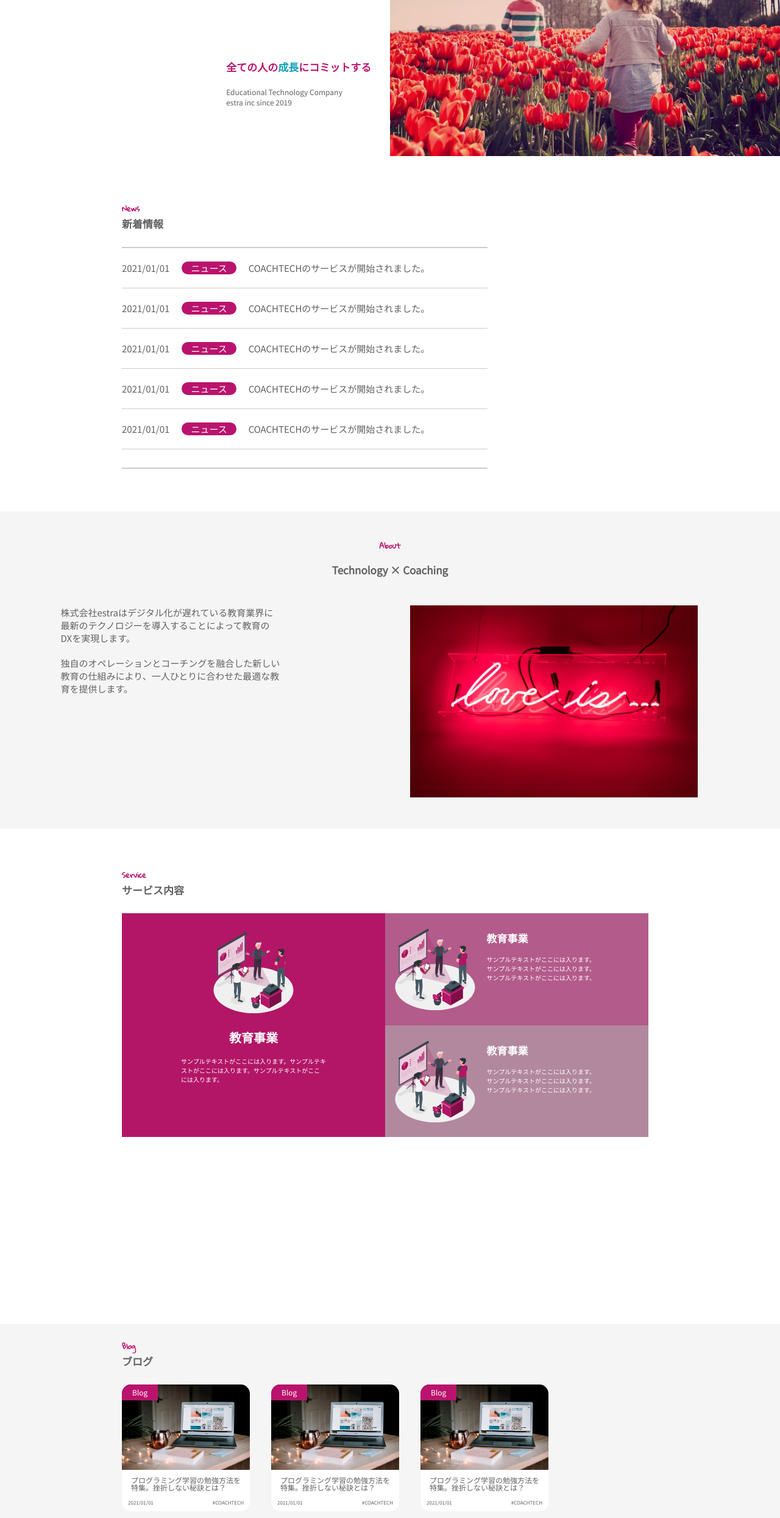
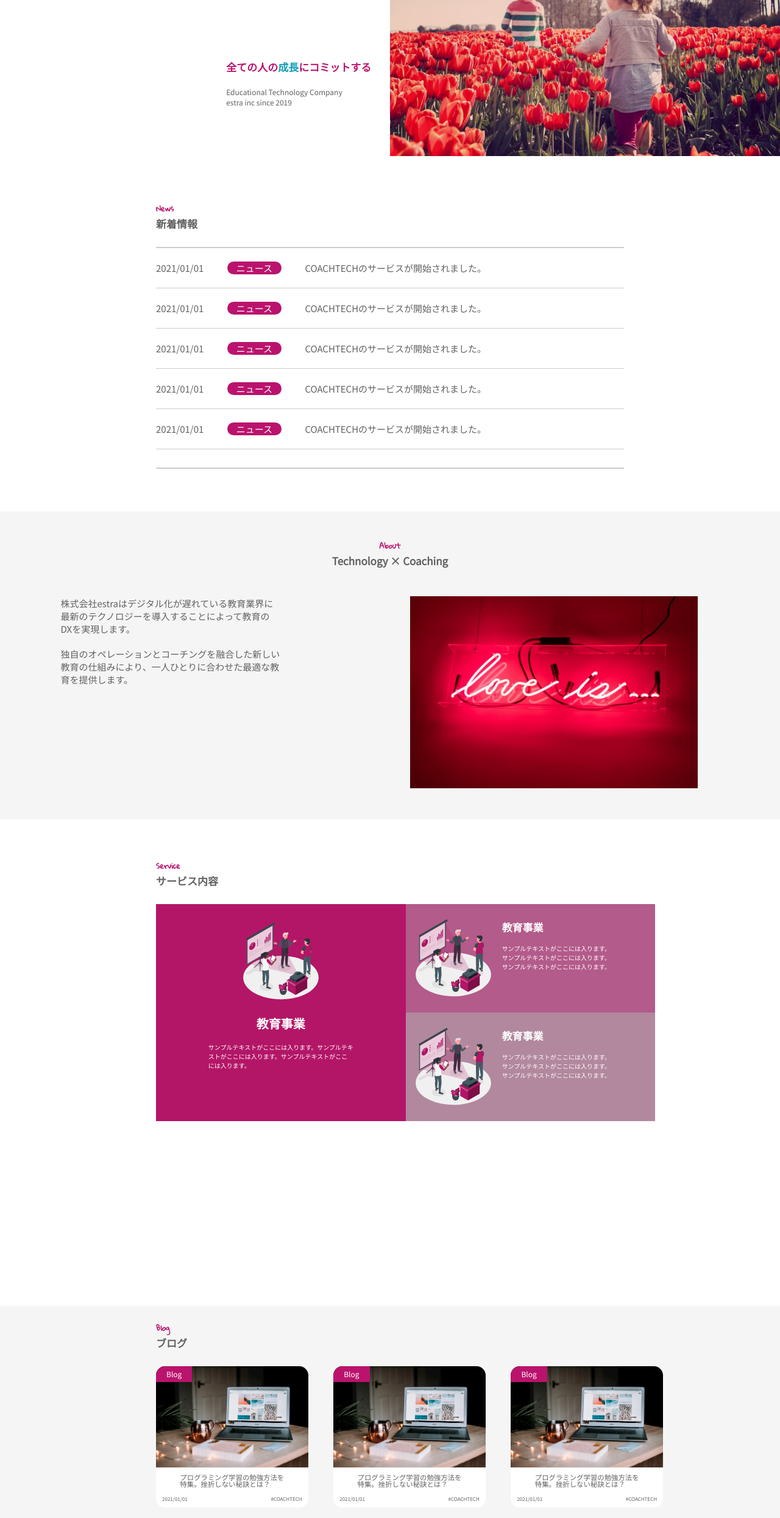
Before and after one commit to KentaIzu/LP-SITE, a plain HTML site: page index.html in a window 1280 px wide. Shown: the part 286-2776 px from the top of the page at 61% size. Drawn offline with Linux system fonts and the light colour scheme.

Commit message:
4th-commit

```diff
--- a/css/style.css
+++ b/css/style.css
@@ -86,7 +86,7 @@ span {
 
 .news-content {
   margin-top: 80px;
-  margin-left: 200px;
+  margin-left: 20%;
 }
 
 .news {
@@ -103,7 +103,7 @@ span {
 }
 
 .news-list {
-  width: 600px;
+  width: 60vw;
   border-top: 2px solid #ccc;
   border-bottom: 2px solid #ccc;
   padding-bottom: 30px;
@@ -115,7 +115,7 @@ dt {
 }
 dd {
   border-bottom: 1px solid #ccc;
-  margin-left: 100px;
+  margin-left: 10%;
   padding: 25px 0;
   white-space: nowrap;
 }
@@ -123,7 +123,7 @@ dd {
   background-color: #ba136d;
   border-radius: 15px;
   color: #fff;
-  margin: 0 20px;
+  margin: 0 3vw;
   padding: 0px 15px;
 }
 
@@ -170,7 +170,7 @@ dd {
 
 .service-parent{
   margin-top: 70px;
-  margin-left: 200px;
+  margin-left: 20%;
   color: #fff;
 }
 .service{
@@ -278,20 +278,20 @@ dd {
   font-weight: bold;
   padding: 30px 0 10px 0;
   margin-top: 150px;
-  margin-left: 200px;
+  margin-left: 20%;
 }
 .blog-top{
   font-size: 17px;
   font-weight: bold;
   padding-bottom: 30px;
   color: #616161;
-  margin-left: 200px;
+  margin-left: 20%;
 }
 .wrapper{
   display: flex;
   justify-content: space-between;
-  width: 700px;
-  margin-left: 200px;
+  width: 65%;
+  margin-left: 20%;
   margin-bottom: 20px;
   font-size: 12px;
   position: relative;
@@ -303,7 +303,6 @@ dd {
 }
 .blog-card{
   width: 30%;
-  height: 20%;
   cursor: pointer;
 }
 .text-box{
@@ -322,6 +321,7 @@ dd {
   font-size: 12px;
 }
 .title{
+  font-size: 95%;
   padding: 10px;
   text-align: left;
   display: inline-block;
@@ -346,7 +346,7 @@ dd {
   color: #ba136d;
   border-radius: 30px;
   position: absolute;
-  left: 500px;
+  left: 47%;
 }
 
 .company{
@@ -356,19 +356,20 @@ dd {
   font-weight: bold;
   padding: 10px 0 10px 0;
   margin-top: 70px;
-  margin-left: 200px;
+  margin-left: 20%;
 }
 .company-top{
   font-size: 17px;
   font-weight: bold;
   padding-bottom: 30px;
-  margin-left: 200px;
+  margin-left: 20%;
   color: #616161;
 }
 table{
-  width: 65%;
+  width: 60%;
   border-collapse: collapse;
-  margin-left: 200px;
+  margin-left: 20%
+  ;
 }
 table th,table td{
   border: 1px solid #ccc;
```
Also changed, not shown: index.html (+0 -1 lines).
